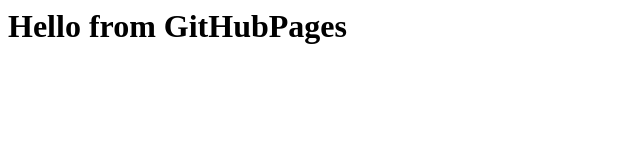
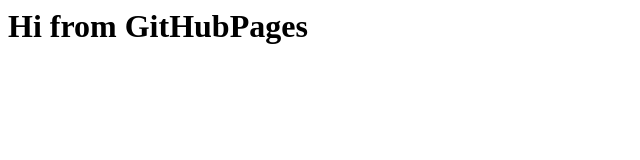
Before and after one commit to lav-qa/lav-qa.github.io, a plain HTML site: page index.html in a window 1280 px wide. Shown: the whole page, without its empty margins (0-640 px from the left). Drawn offline with Linux system fonts and the light colour scheme.

Commit message:
commit for pages

```diff
--- a/index.html
+++ b/index.html
@@ -1 +1 @@
-<h1>Hello from GitHubPages</h1>
+<h1>Hi from GitHubPages</h1>
```
